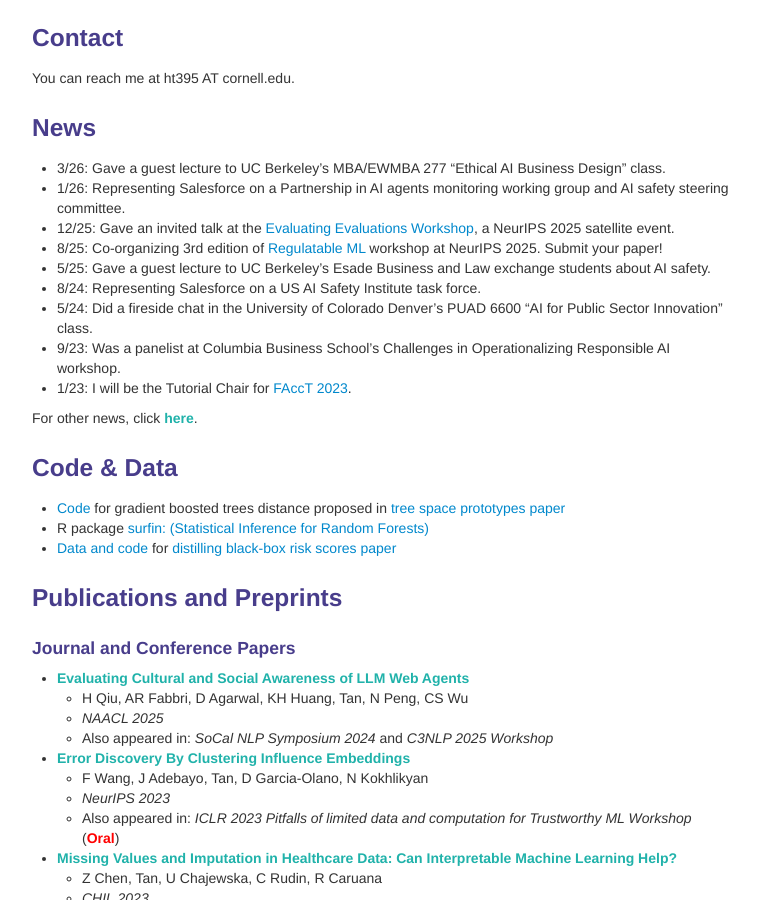
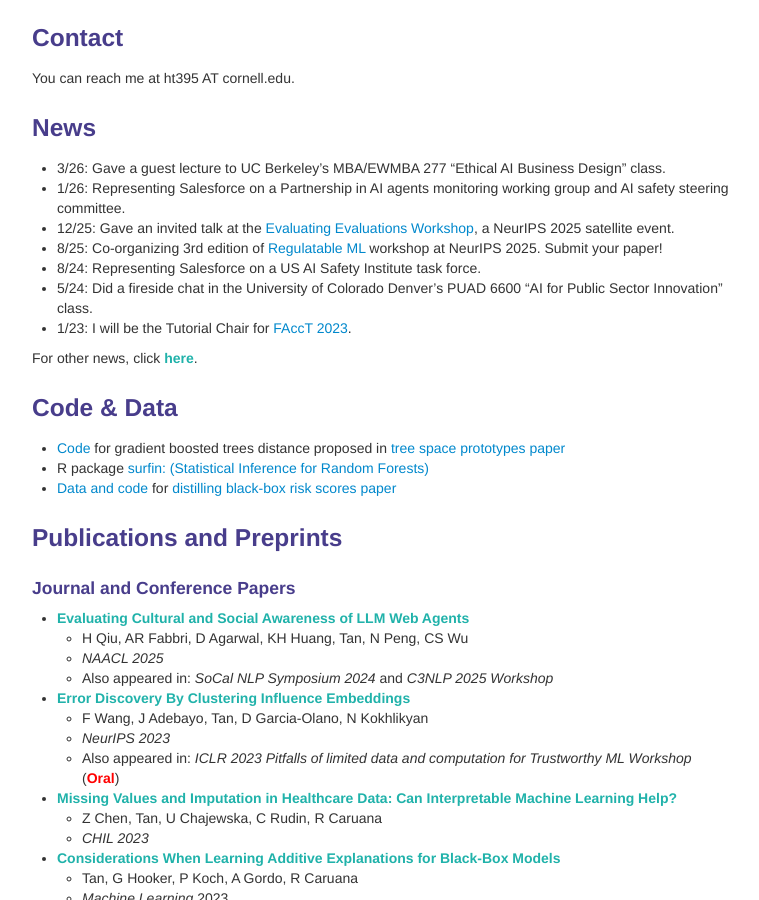
Before and after one commit to shftan/shftan.github.io, a Jekyll site: the page built from index.md, in a window 1280 px wide and 900 px high, scrolled down 424 px. Shown: the whole window, without its empty margins (258-1017 px from the left). Built offline with Jekyll 4.4.1, drawn with Linux system fonts in a browser that asks for light colours.

Commit message:
Update index.md

```diff
--- a/index.md
+++ b/index.md
@@ -20,7 +20,7 @@ keywords: Sarah Tan, machine learning, artificial intelligence, statistics
         <div class="span8">
                 <p>I am a researcher interested in AI safety, causal inference, interpretability, and healthcare. Currently, I am a Principal Research Scientist at Salesforce. I also hold a Visiting Scientist appointment at Cornell University in the College of Computing and Information Science.</p>
 
-                  <p>I received my PhD in Statistics from <a href="https://stat.cornell.edu/">Cornell University</a>, where I was advised by <a href="http://faculty.bscb.cornell.edu/~hooker/">Giles Hooker</a> and <a href="https://courses.cit.cornell.edu/mtw1/">Martin Wells</a>, with <a href="https://www.cs.cornell.edu/people/tj/">Thorsten Joachims</a> and <a href="https://www.microsoft.com/en-us/research/people/rcaruana/">Rich Caruana</a> on my committee. My dissertation was on the topic of interpretability of black-box AI models.</p>
+                  <p>I received my PhD in Statistics from <a href="https://stat.cornell.edu/">Cornell University</a>, where I was advised by <a href="http://faculty.bscb.cornell.edu/~hooker/">Giles Hooker</a> and <a href="https://courses.cit.cornell.edu/mtw1/">Martin Wells</a>, with <a href="https://www.cs.cornell.edu/people/tj/">Thorsten Joachims</a> and <a href="https://scholar.google.com/citations?user=B2U8EUwAAAAJ&hl=en">Rich Caruana</a> on my committee. My dissertation was on the topic of interpretability of black-box AI models.</p>
 
 <p>Previously, I studied at Berkeley and Columbia, and worked in public policy in NYC, including the health department and public hospitals system. I was fortunate to spend summers at Microsoft Research. Towards the end of my PhD studies, I was a visiting student and bioinformatics programmer at <a href="https://epibiostat.ucsf.edu/">UCSF</a> medical school. I joined Facebook after completing my PhD, and worked in Central Applied Science before moving to Responsible AI. I'm also interested in startups, stemming from my experience as a data scientist (part of the founding team) at a NLP startup pre-PhD.</p>
 
@@ -36,10 +36,8 @@ You can reach me at ht395 AT cornell.edu.
 - 1/26: Representing Salesforce on a Partnership in AI agents monitoring working group and AI safety steering committee.
 - 12/25: Gave an invited talk at the [Evaluating Evaluations Workshop](https://evalevalai.com/events/workshop-2025/), a NeurIPS 2025 satellite event.
 - 8/25: Co-organizing 3rd edition of [Regulatable ML](https://regulatableml.github.io/) workshop at NeurIPS 2025. Submit your paper!
-- 5/25: Gave a guest lecture to UC Berkeley's Esade Business and Law exchange students about AI safety.
 - 8/24: Representing Salesforce on a US AI Safety Institute task force.
 - 5/24: Did a fireside chat in the University of Colorado Denver's PUAD 6600 "AI for Public Sector Innovation" class.
-- 9/23: Was a panelist at Columbia Business School's Challenges in Operationalizing Responsible AI workshop.
 - 1/23: I will be the Tutorial Chair for [FAccT 2023](https://facctconference.org/2023/index.html).
 
 For other news, click <a class="paper" href="oldernews.html">here</a>.
```
